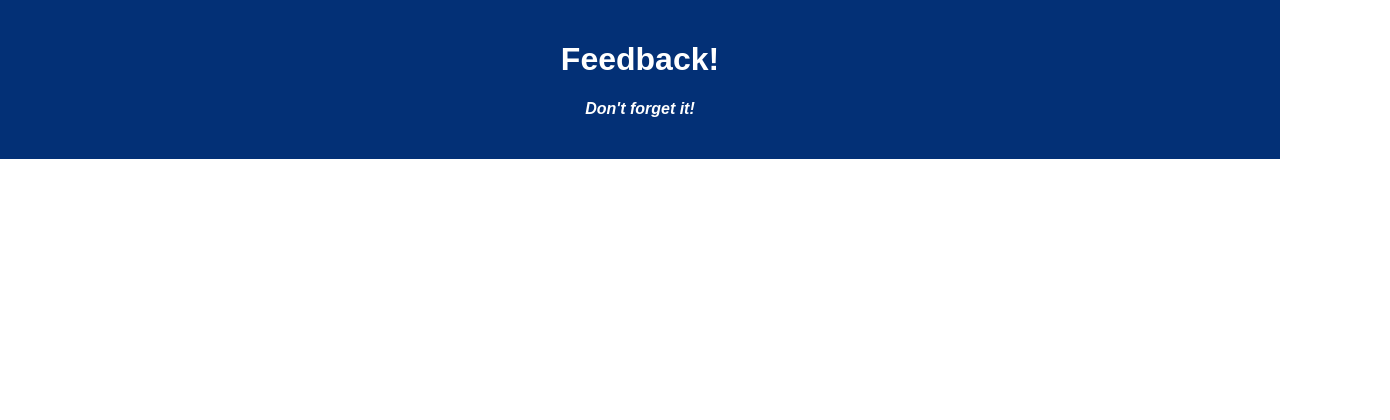
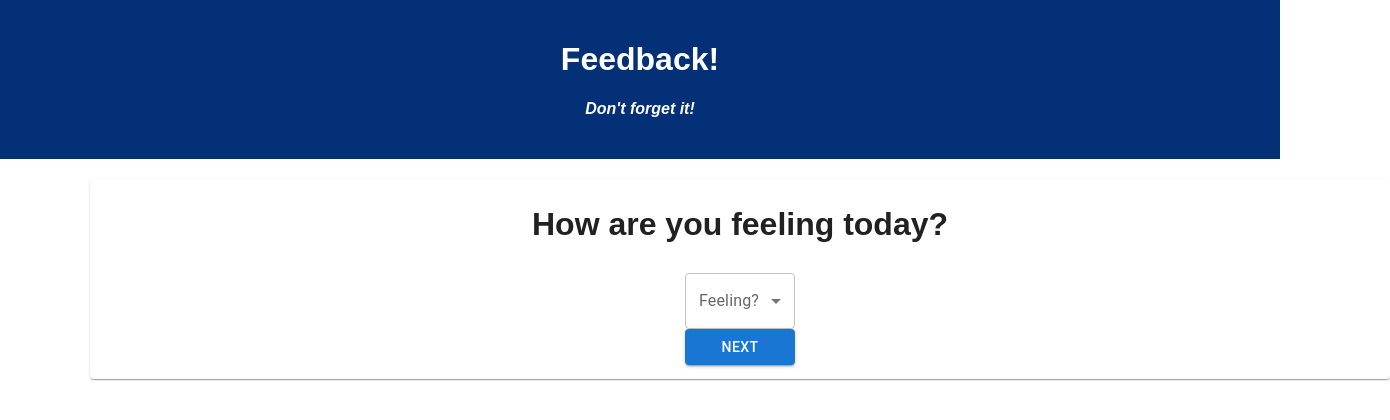
Before and after one commit to AangBel/Redux-Feedback-loop, a React (Create React App) app: page / in a window 1280 px wide. Shown: the top 420 px of the page, 1390 px wide, since content can reach past the window. Built offline with nearby package versions, Linux system fonts and the light colour scheme.

Commit message:
feeling page visuals

```diff
--- a/package.json
+++ b/package.json
@@ -4,6 +4,9 @@
   "private": true,
   "proxy": "http://localhost:5000",
   "dependencies": {
+    "@emotion/react": "^11.11.1",
+    "@emotion/styled": "^11.11.0",
+    "@mui/material": "^5.14.10",
     "axios": "^0.21.1",
     "express": "^4.17.1",
     "pg": "^8.2.1",
--- a/src/components/App/App.css
+++ b/src/components/App/App.css
@@ -21,3 +21,10 @@
 h4 {
   font-style: italic;
 }
+
+.feelingPaper{
+  align-content: center;
+  align-items: center;
+  margin-left:90px ;
+  margin-right: 60px;
+}
--- a/src/components/App/App.jsx
+++ b/src/components/App/App.jsx
@@ -1,5 +1,6 @@
 import React from 'react';
 import axios from 'axios';
+import Feeling from '../Feeling/Feeling';
 import './App.css';
 
 function App() {
@@ -10,6 +11,7 @@ function App() {
         <h1 className='App-title'>Feedback!</h1>
         <h4>Don't forget it!</h4>
       </header>
+        <Feeling />
     </div>
   );
 }
--- /dev/null
+++ b/src/components/Feeling/Feeling.jsx
@@ -0,0 +1,56 @@
+import * as React from "react";
+import {
+    Box,
+    InputLabel,
+    MenuItem,
+    FormControl,
+    Select,
+    Stack,
+    Button,
+    Paper,
+} from "@mui/material";
+
+// import Box from "@mui/material/Box";
+// import InputLabel from "@mui/material/InputLabel";
+// import MenuItem from "@mui/material/MenuItem";
+// import FormControl from "@mui/material/FormControl";
+// import Select, { SelectChangeEvent } from "@mui/material/Select";
+import { useState } from "react";
+
+export default function Feeling() {
+    console.log("in the feels");
+    const [feeling, setFeeling] = React.useState("");
+
+    const handleChange = (event) => {
+    const selectedValue = event.target.value;
+    setFeeling(selectedValue);
+    };
+
+    return (
+    <>
+
+        <Paper className="feelingPaper" sx={{ height: 200 ,width:1300, elevation:5}}>
+        <h1>How are you feeling today?</h1>
+        <FormControl sx={{ m: 1, minWidth: 110 }}>
+            <InputLabel id="feeling-label">Feeling?</InputLabel>
+            <Select
+            labelId="feeling-label"
+            id="feeling-select"
+            value={feeling}
+            onChange={handleChange}
+            >
+            <MenuItem value={1}>1</MenuItem>
+            <MenuItem value={2}>2</MenuItem>
+            <MenuItem value={3}>3</MenuItem>
+            <MenuItem value={4}>4</MenuItem>
+            <MenuItem value={5}>5</MenuItem>
+            <MenuItem value={6}>6</MenuItem>
+            </Select>
+            <Stack spacing={2} direction="row">
+            </Stack>
+            <Button variant="contained">Next</Button>
+        </FormControl>
+        </Paper>
+    </>
+    );
+}
```
Also changed, not shown: 2 other files (tests, documents, lock files or other folders).
